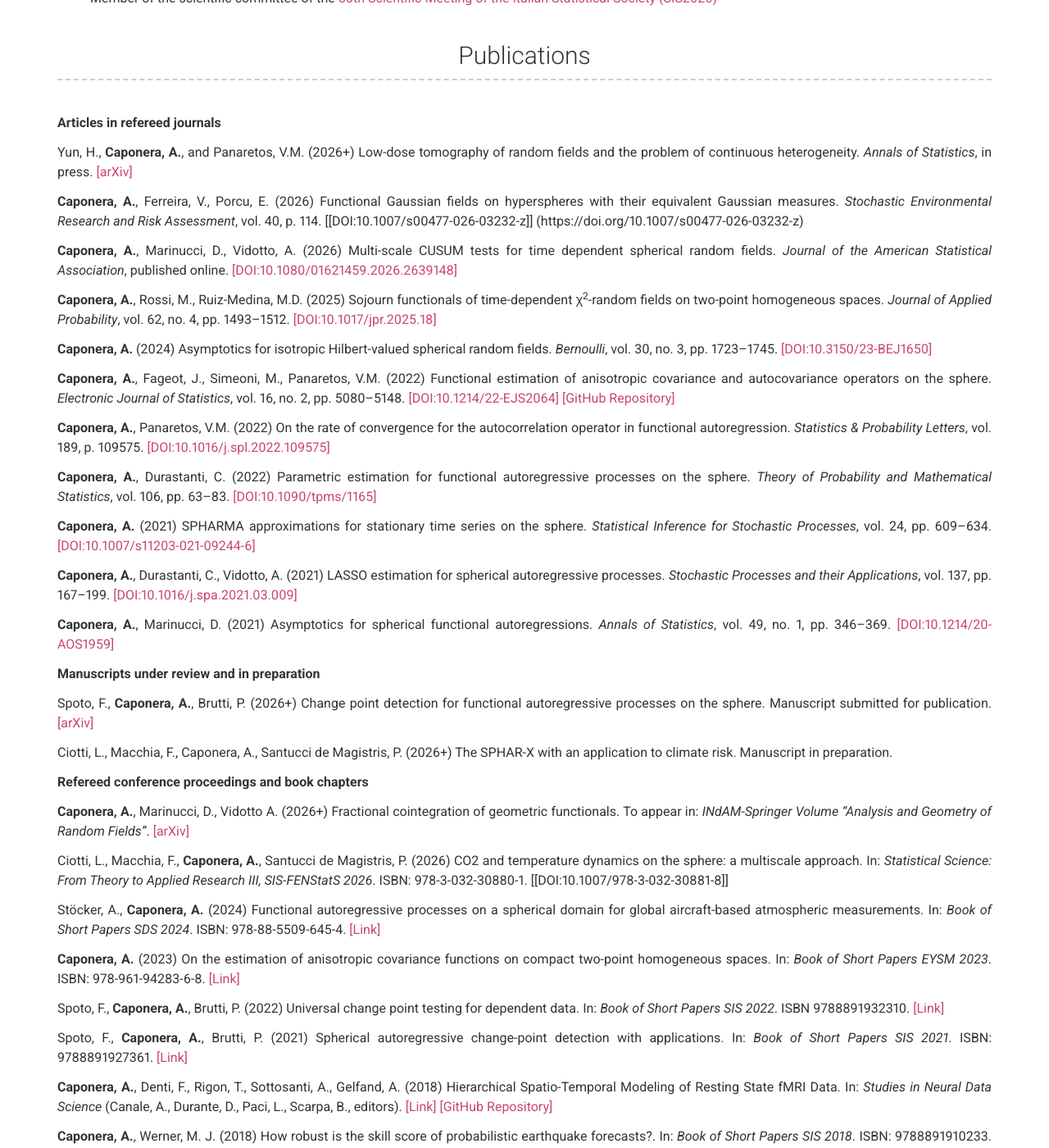
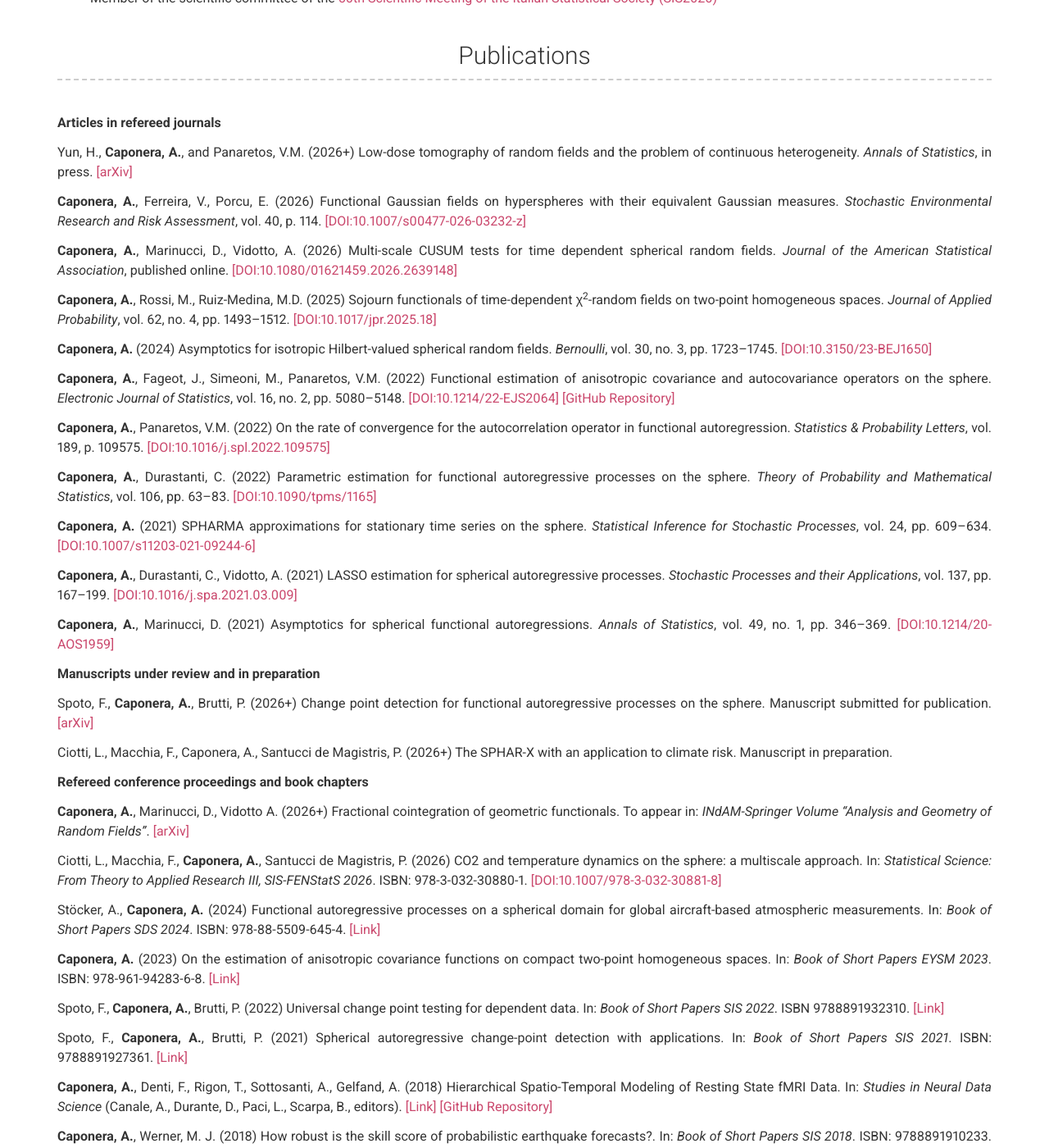
Before and after one commit to alessiacaponera/alessiacaponera.github.io, a Jekyll site: the page built from index.md, in a window 1280 px wide and 1400 px high, scrolled down 2968 px. Shown: the whole window at 82% size. Built offline with Jekyll 4.4.1, drawn with Linux system fonts in a browser that asks for light colours; part of the change alters nothing that is shown.

Commit message:
Update _config.yml

```diff
--- a/_config.yml
+++ b/_config.yml
@@ -49,7 +49,7 @@ more_content: |
 
     Yun, H., **Caponera, A.**, and Panaretos, V.M. (2026+) Low-dose tomography of random fields and the problem of continuous heterogeneity. *Annals of Statistics*, in press. [[arXiv]](https://arxiv.org/pdf/arXiv:2507.10220.pdf)
 
-    **Caponera, A.**, Ferreira, V., Porcu, E. (2026) Functional Gaussian fields on hyperspheres with their equivalent Gaussian measures. *Stochastic Environmental Research and Risk Assessment*, vol. 40, p. 114. [[DOI:10.1007/s00477-026-03232-z]] (https://doi.org/10.1007/s00477-026-03232-z)
+    **Caponera, A.**, Ferreira, V., Porcu, E. (2026) Functional Gaussian fields on hyperspheres with their equivalent Gaussian measures. *Stochastic Environmental Research and Risk Assessment*, vol. 40, p. 114. [[DOI:10.1007/s00477-026-03232-z]](https://doi.org/10.1007/s00477-026-03232-z)
 
     **Caponera, A.**, Marinucci, D., Vidotto, A. (2026) Multi-scale CUSUM tests for time dependent spherical random fields. *Journal of the American Statistical Association*, published online. [[DOI:10.1080/01621459.2026.2639148]](https://doi.org/10.1080/01621459.2026.2639148)
 
@@ -79,7 +79,7 @@ more_content: |
 
     **Caponera, A.**, Marinucci, D., Vidotto A. (2026+) Fractional cointegration of geometric functionals. To appear in: *INdAM-Springer Volume “Analysis and Geometry of Random Fields”*. [[arXiv]](https://arxiv.org/pdf/arXiv:2507.10184.pdf)
 
-    Ciotti, L., Macchia, F., **Caponera, A.**, Santucci de Magistris, P. (2026) CO2 and temperature dynamics on the sphere: a multiscale approach. In: *Statistical Science: From Theory to Applied Research III, SIS-FENStatS 2026*. ISBN: 978-3-032-30880-1. [[DOI:10.1007/978-3-032-30881-8]]
+    Ciotti, L., Macchia, F., **Caponera, A.**, Santucci de Magistris, P. (2026) CO2 and temperature dynamics on the sphere: a multiscale approach. In: *Statistical Science: From Theory to Applied Research III, SIS-FENStatS 2026*. ISBN: 978-3-032-30880-1. [[DOI:10.1007/978-3-032-30881-8]](https://link.springer.com/book/10.1007/978-3-032-30881-8)
 
     Stöcker, A., **Caponera, A.** (2024) Functional autoregressive processes on a spherical domain for global aircraft-based atmospheric measurements. In: *Book of Short Papers SDS 2024*. ISBN: 978-88-5509-645-4. [[Link]](https://unipapress.com/book/proceedings-of-the-statistics-and-data-science-2024-conference/)
 
```
